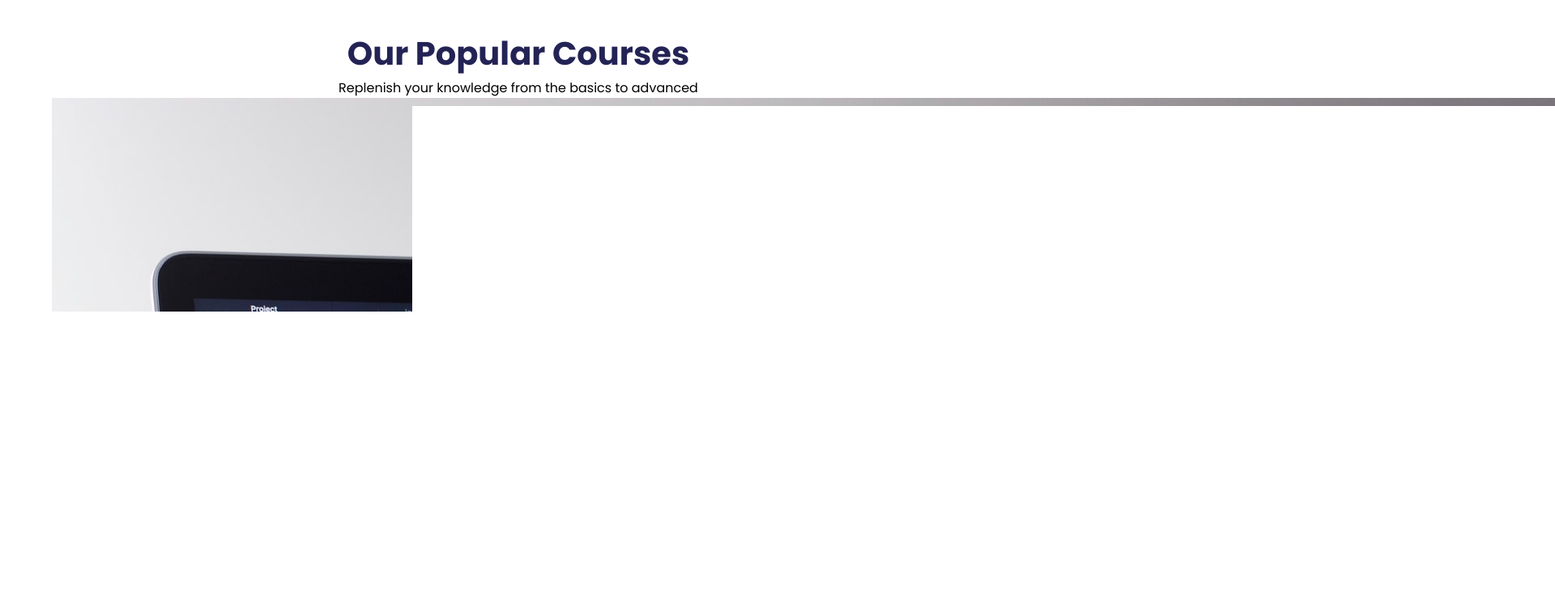
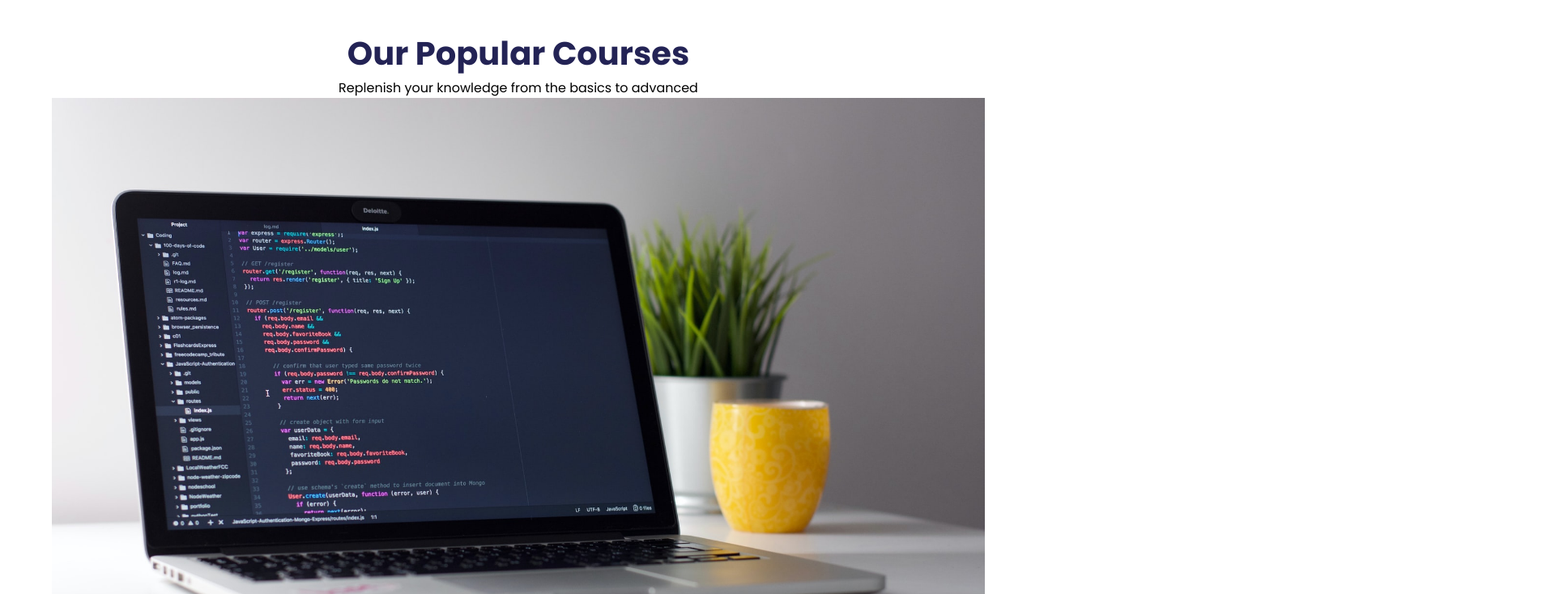
Before and after one commit to KishanDahiya/WAP_Assignment, a plain HTML site: page index.html in a window 1280 px wide. Shown: the part 1140-1874 px from the top of the page at 81% size, 1920 px wide, since content can reach past the window. Drawn offline with Linux system fonts and the light colour scheme.

Commit message:
Updated Progress

```diff
--- a/style.css
+++ b/style.css
@@ -152,3 +152,9 @@ nav .navigation ul li a:hover{
     height: 100%;
     background: #f9f9ff;
 }
+#course .courses img{
+    width: 100%;
+    height: 60%;
+    background-size: cover;
+    background-position: center;
+}
```
